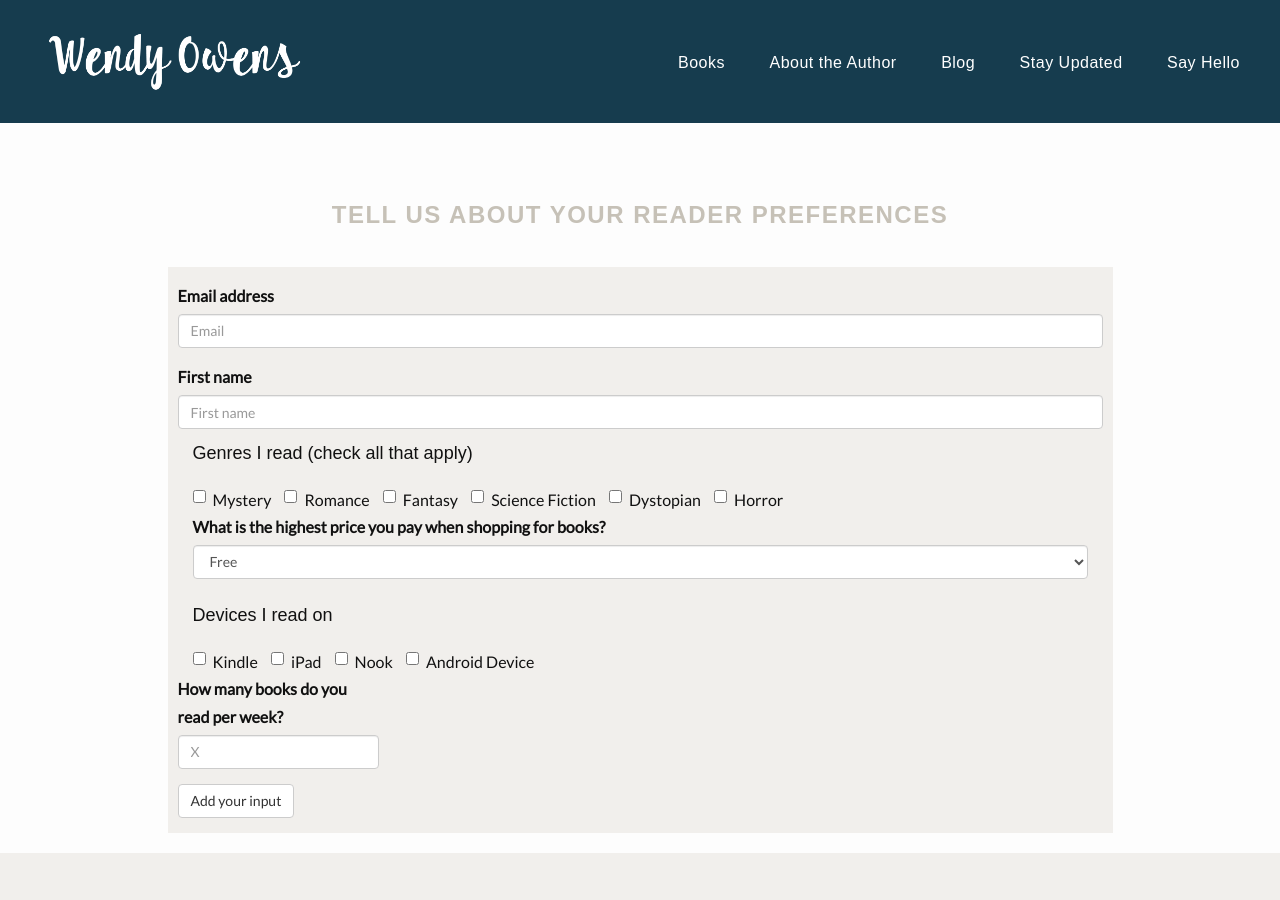
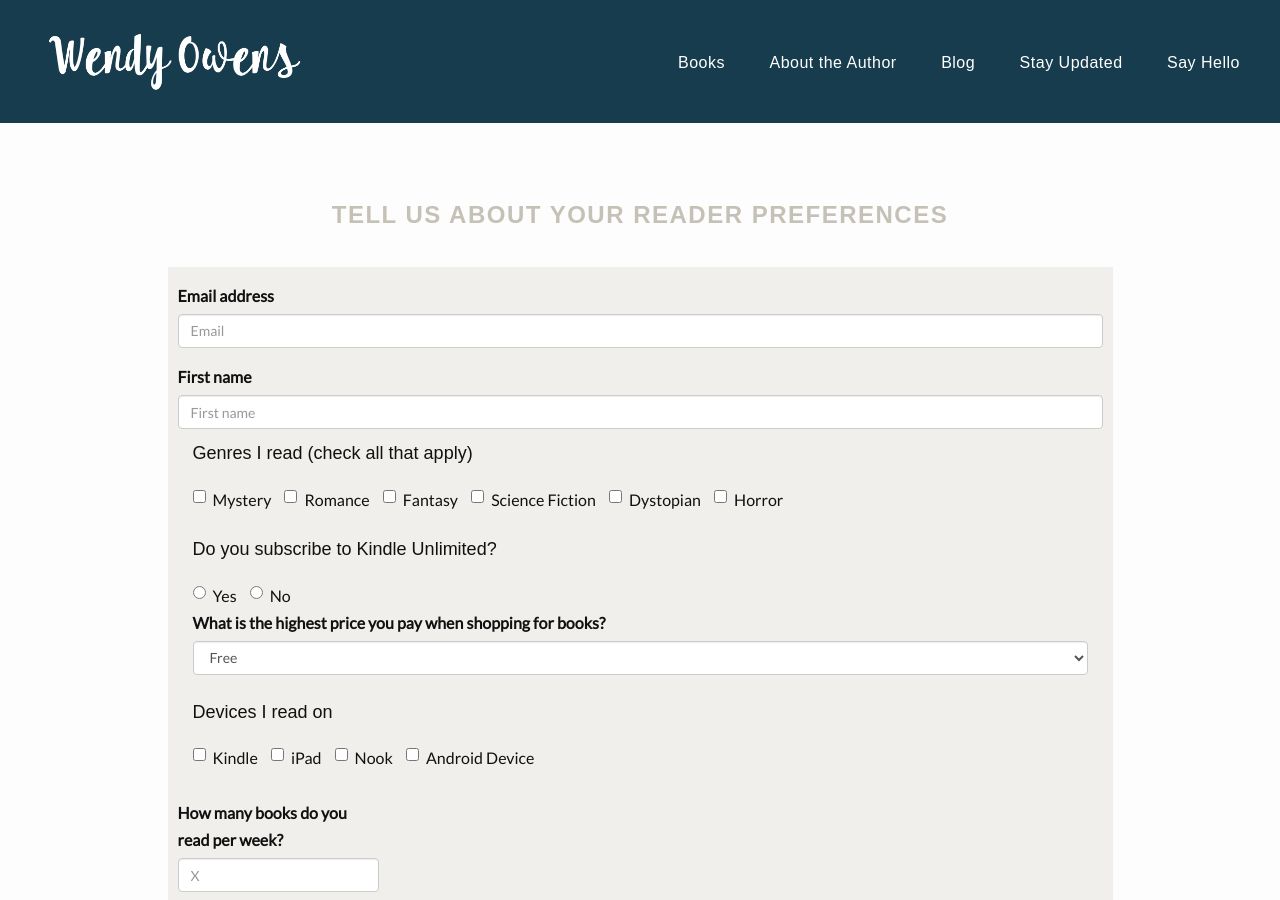
Before and after one commit to queso/wendy-owens, a Jekyll site: the page built from survey.html, in a window 1280 px wide and 900 px high. Built offline with Jekyll 4.4.1, drawn with Linux system fonts in a browser that asks for light colours; nearby versions of some CDN libraries.

Commit message:
Add ku question

```diff
--- a/survey.html
+++ b/survey.html
@@ -44,6 +44,15 @@ permalink: /survey/
                 <input type="checkbox" name="tags[]" value="readsHorror"> Horror
               </label>
               <br />
+              <br />
+              <h4>Do you subscribe to Kindle Unlimited?</h4>
+              <label class="radio-inline">
+                <input type="radio" name="fields[kindleUnlimited]" id="inlineRadio1" value="yes"> Yes
+              </label>
+              <label class="radio-inline">
+                <input type="radio" name="fields[kindleUnlimited]" id="inlineRadio2" value="no"> No
+              </label>
+              <br />
               <label>What is the highest price you pay when shopping for books?</label>
               <select name="tags[]" class="form-control" id="genre">
                 <option value="paysFree">Free</option>
@@ -68,6 +77,7 @@ permalink: /survey/
                 <input type="checkbox" name="tags[]" value="hasAndroid"> Android Device
               </label>
               <br />
+              <br />
               <div class="row">
                 <div class="col-md-3 form-group">
                   <label for="fields[books_per_week]">How many books do you read per week?</label>
```
